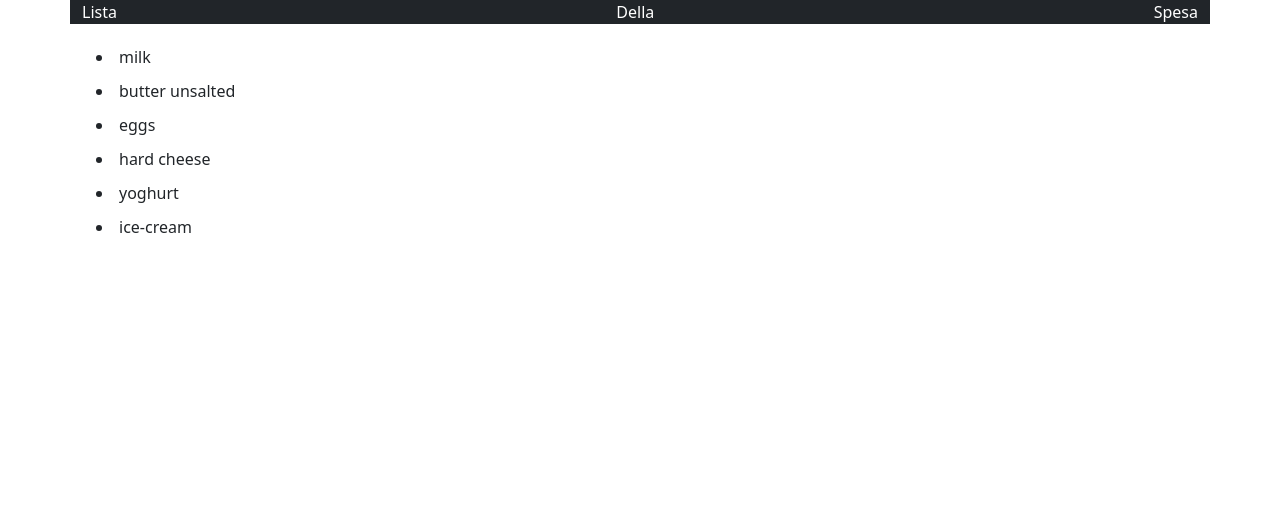
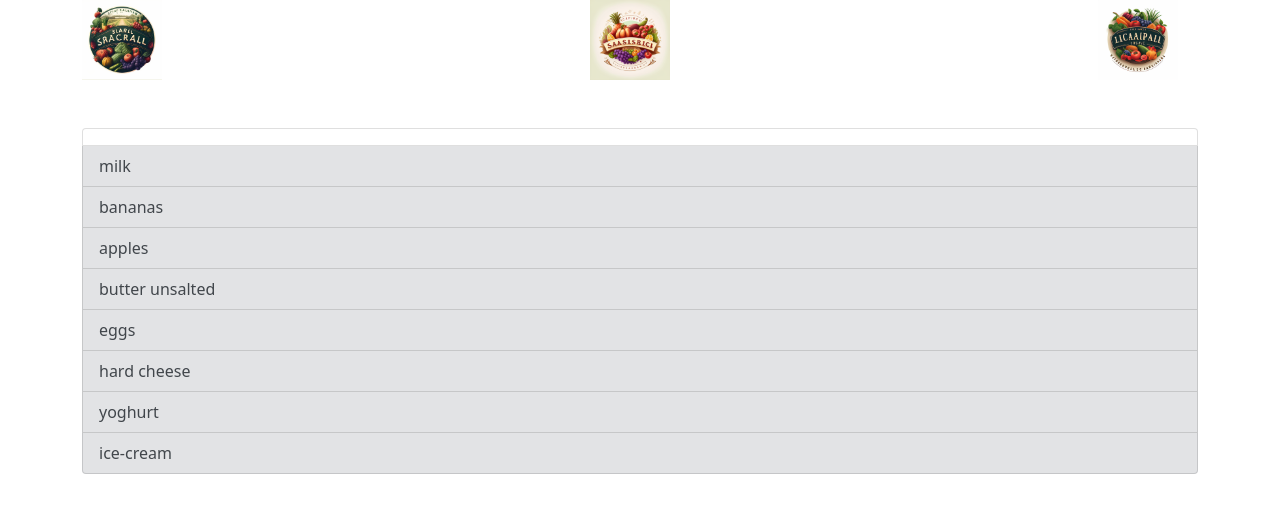
Before and after one commit to lucacappello79/js-lista-spesa, a plain HTML site: page index.html in a window 1280 px wide. Drawn offline with nearby package versions, Linux system fonts and the light colour scheme.

Commit message:
fix: minor styling

```diff
--- a/css/style.css
+++ b/css/style.css
@@ -1,4 +1,16 @@
+nav{
+    display: flex;
+    justify-content: space-between;
+    height: 80px;
+    background-color: white;
+}
 
-li{
-    padding: 5px;
+nav div{
+    height: 100%;
+    width: 100px;
 }
+
+img{
+    width: 80%;
+    background-color: white;
+}
--- a/index.html
+++ b/index.html
@@ -14,25 +14,43 @@
 
 <body class="text-white">
 
- <div class="container bg-dark">
+    <div class="container">
 
-    <nav class="d-flex justify-content-between">
-        <div class="logo-left">Lista</div>
-        <div class="logo-mid">Della</div>
-        <div class="logo-right">Spesa</div>
+        <!-- <nav class="d-flex justify-content-between text-dark">
+            <div class="logo-left">Lista</div>
+            <div class="logo-mid">Della</div>
+            <div class="logo-right">Spesa</div>
+        </nav> -->
+        <nav>
+
+            <div class="logo-left">
+                <img src="img/list1.png">
+            </div>
+
+            <div class="logo-mid">
+                <img src="img/list2.png">
+            </div>
+
+            <div class="logo-right">
+                <img src="img/list3.png">
+            </div>
+
+        </nav>
+
+        <div class="list-group mt-5">
+            <a href="#" class="list-group-item list-group-item-action"></a>
+        </div>
+
     </div>
 
-    <div class="container text-dark">
-        <div class="shopping-list mt-3">
 
-            <ul id="ulListOne"></ul>
+<!-- <div class="container text-dark">
+    <div class="shopping-list mt-3">
 
-        </div>
+        <ul id="ulListOne"></ul>
+
     </div>
-
- </div>
-
-
+</div> -->
 
 <script src="https://cdn.jsdelivr.net/npm/bootstrap@5.0.2/dist/js/bootstrap.bundle.min.js" integrity="sha384-MrcW6ZMFYlzcLA8Nl+NtUVF0sA7MsXsP1UyJoMp4YLEuNSfAP+JcXn/tWtIaxVXM" crossorigin="anonymous"></script>
 <script type="text/javascript" src="js/script.js"></script>
--- a/js/script.js
+++ b/js/script.js
@@ -1,4 +1,4 @@
-const shoppingList = ["milk","butter unsalted","eggs","hard cheese","yoghurt","ice-cream"]
+/*const shoppingList = ["milk","butter unsalted","eggs","hard cheese","yoghurt","ice-cream"]
 
 let ulListEl = document.getElementById("ulListOne")
 
@@ -14,3 +14,59 @@ while (index < shoppingList.length) {
 
     index++;
 }
+*/
+
+/*const missingItems = ["apple", "milk", "banana", "cherry", "eggs", "yogurt", "lemons", "grape", "pempek", "kiwi"];
+
+
+let listGroupEl = document.querySelector(".list-group")
+let newListItem = document.createElement("a")
+newListItem.classList.add("list-group-item", "list-group-item-action", "list-group-item-secondary");
+
+let listItems = document.querySelectorAll(".list-group-item");
+
+let index = 0;
+
+while (index < listItems.length) {
+
+
+    listItems[index].textContent = missingItems[index];
+    listGroupEl.append(newListItem);
+    newListItem.textContent = missingItems[index];
+
+  index++;
+
+}
+*/
+
+/*const missingItems = ["apple", "milk", "banana", "cherry", "eggs", "yogurt", "lemons", "grape", "pempek", "kiwi"];
+
+const listGroupEl = document.querySelector(".list-group");
+const listItems = document.querySelectorAll(".list-group-item");
+
+let index = 0;
+
+while (index < missingItems.length) {
+  const newListItem = document.createElement("a");
+  newListItem.classList.add("list-group-item", "list-group-item-action", "list-group-item-secondary");
+  newListItem.textContent = missingItems[index];
+
+  listGroupEl.append(newListItem);
+  index++;
+}*/
+
+const shoppingList = ["milk", "bananas", "apples", "butter unsalted","eggs","hard cheese","yoghurt","ice-cream"]
+
+let listGroupEl = document.querySelector(".list-group");
+let listItems = document.querySelectorAll(".list-group-item");
+
+let index = 0;
+
+while (index < shoppingList.length) {
+
+    let missingItemsEl = document.createElement("a");
+    missingItemsEl.classList.add("list-group-item", "list-group-item-action", "list-group-item-secondary");
+    missingItemsEl.textContent = shoppingList[index];
+    listGroupEl.append(missingItemsEl);
+    index++;
+}
```
Also changed, not shown: img/list1.png (added), img/list2.png (added), img/list3.png (added).
